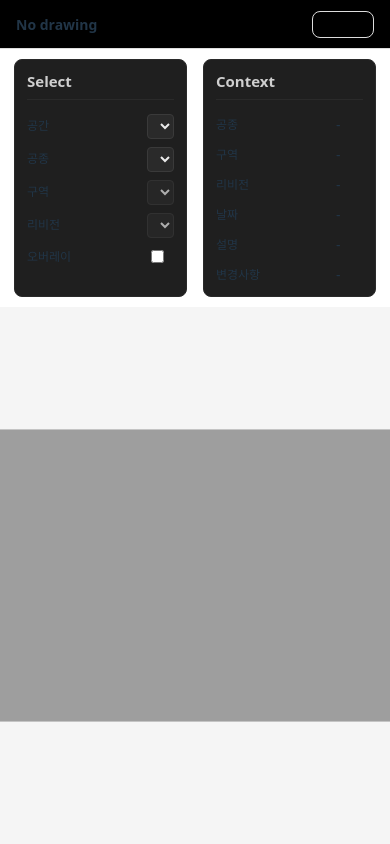
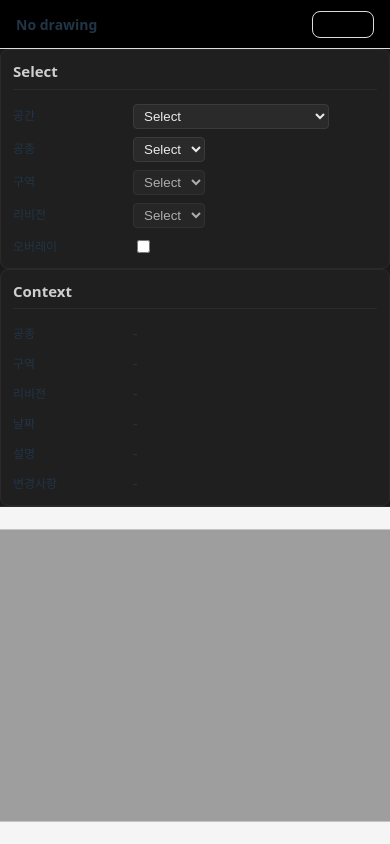
Before and after one commit to Donghunn-Lee/drawing-viewer, a React (Vite) app: page / in a window 390 px wide. Built offline with nearby package versions, Linux system fonts and the light colour scheme.

Commit message:
feat: add responsive viewer controls panel based on viewport ratio
- installed clsx

```diff
--- a/package.json
+++ b/package.json
@@ -10,6 +10,7 @@
     "preview": "vite preview"
   },
   "dependencies": {
+    "clsx": "^2.1.1",
     "react": "^19.2.0",
     "react-dom": "^19.2.0"
   },
--- a/src/features/viewer/ViewerPane/ViewerControlsPanel.tsx
+++ b/src/features/viewer/ViewerPane/ViewerControlsPanel.tsx
@@ -1,24 +1,13 @@
-import { useEffect, useState } from 'react';
 import styles from './ViewerPane.module.css';
 
 type Props = {
   children: React.ReactNode;
+  layout: 'top' | 'side';
+  open: boolean;
 };
 
-export const ViewerControlsPanel = ({ children }: Props) => {
-  const [layout, setLayout] = useState<'top' | 'side'>(() =>
-    window.innerWidth / window.innerHeight > 1.2 ? 'side' : 'top',
-  );
-
-  useEffect(() => {
-    const handleResize = () => {
-      const isLandscape = window.innerWidth / window.innerHeight > 1.2;
-      setLayout(isLandscape ? 'side' : 'top');
-    };
-
-    window.addEventListener('resize', handleResize);
-    return () => window.removeEventListener('resize', handleResize);
-  }, []);
+export const ViewerControlsPanel = ({ children, layout, open }: Props) => {
+  if (!open) return null;
 
   return (
     <div className={layout === 'side' ? styles.controlsSide : styles.controlsTop}>{children}</div>
--- a/src/features/viewer/ViewerPane/ViewerPane.module.css
+++ b/src/features/viewer/ViewerPane/ViewerPane.module.css
@@ -1,24 +1,35 @@
 .viewerRoot {
-  display: flex;
-  flex-direction: column;
+  position: relative;
   height: 100%;
-  min-height: 0;
+  display: grid;
+}
+
+/* side layout */
+.viewerSide {
+  grid-template-columns: 360px 1fr;
+}
+
+.viewerSideClosed {
+  grid-template-columns: 0 1fr;
+}
+
+/* top layout */
+.viewerTop {
+  grid-template-rows: auto 1fr;
 }
 
 /* ViewerControlsLayout */
 
 .controlsTop {
-  display: grid;
-  grid-template-columns: 1fr 1fr;
-  gap: 16px;
-  padding: 10px 14px;
+  border-bottom: 1px solid #2a2a2a;
+  background: #1a1a1a;
 }
 
 .controlsSide {
-  display: flex;
-  flex-direction: column;
-  gap: 12px;
-  padding: 10px 14px;
+  height: 100%;
+  overflow: auto;
+  border-left: 1px solid #2a2a2a;
+  background: #1a1a1a;
 }
 
 /* Card */
@@ -106,8 +117,6 @@
 /* Canvas */
 
 .canvasWrapper {
-  flex: 1;
+  min-width: 0;
   min-height: 0;
-  position: relative;
-  overflow: hidden;
 }
--- a/src/features/viewer/ViewerPane/ViewerPane.tsx
+++ b/src/features/viewer/ViewerPane/ViewerPane.tsx
@@ -1,4 +1,4 @@
-import { useEffect, useMemo, useRef } from 'react';
+import { useEffect, useMemo, useRef, useState } from 'react';
 import type { ViewerContext } from '../../../shared/types/context';
 import type { Metadata } from '../../../shared/types/metadata';
 
@@ -14,6 +14,7 @@ import { useViewerDerivedState } from './hooks/useViewerDerivedState';
 
 import styles from './ViewerPane.module.css';
 import { ContextCard } from './layout/ContextCard';
+import clsx from 'clsx';
 
 const metadata = metadataJson as unknown as Metadata;
 
@@ -24,6 +25,11 @@ type Props = {
 
 export const ViewerPane = ({ context, setContext }: Props) => {
   const prevDrawingId = useRef<string | null>(null);
+
+  const [panelOpen, setPanelOpen] = useState(true);
+  const [layout, setLayout] = useState<'top' | 'side'>(() =>
+    window.innerWidth / window.innerHeight > 1.2 ? 'side' : 'top',
+  );
 
   const rootDrawing = useMemo(
     () => Object.values(metadata.drawings).find((d) => d.parent === null) ?? null,
@@ -114,23 +120,36 @@ export const ViewerPane = ({ context, setContext }: Props) => {
     prevDrawingId.current = context.activeDrawingId;
   }, [context.activeDrawingId, setContext]);
 
+  useEffect(() => {
+    const onResize = () => {
+      const isLandscape = window.innerWidth / window.innerHeight > 1.2;
+      setLayout(isLandscape ? 'side' : 'top');
+    };
+
+    window.addEventListener('resize', onResize);
+    return () => window.removeEventListener('resize', onResize);
+  }, []);
+
   return (
-    <div className={styles.viewerRoot}>
-      {drawingForView && (
-        <ViewerControlsPanel>
+    <div
+      className={clsx(
+        styles.viewerRoot,
+        layout === 'side'
+          ? panelOpen
+            ? styles.viewerSide
+            : styles.viewerSideClosed
+          : styles.viewerTop,
+      )}
+    >
+      <ViewerControlsPanel layout={layout} open={panelOpen}>
         <ContextCard title="Select">
-            <ViewerSelectSection
-              state={derived}
-              siteOptions={siteOptions}
-              setContext={setContext}
-            />
+          <ViewerSelectSection state={derived} siteOptions={siteOptions} setContext={setContext} />
         </ContextCard>
 
         <ContextCard title="Context">
           <ViewerContextSection context={context} revision={derived.activeRevisionData} />
         </ContextCard>
       </ViewerControlsPanel>
-      )}
 
       <div className={styles.canvasWrapper}>
         {baseSrc && (
```
Also changed, not shown: 1 other file (tests, documents, lock files or other folders). Lines whose indentation alone changed are shown as unchanged.
